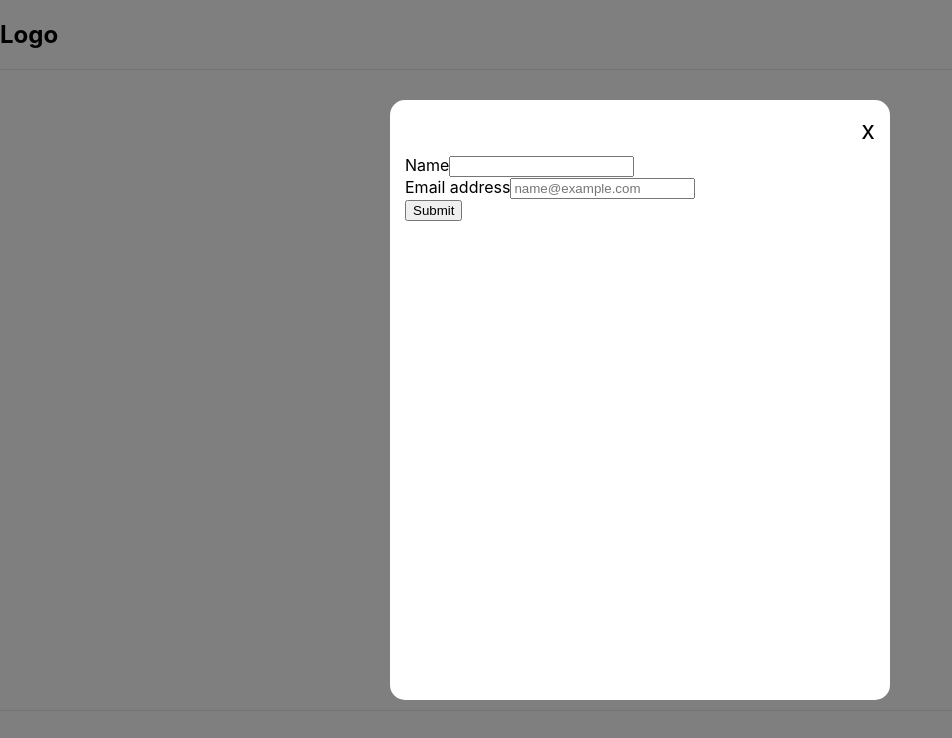
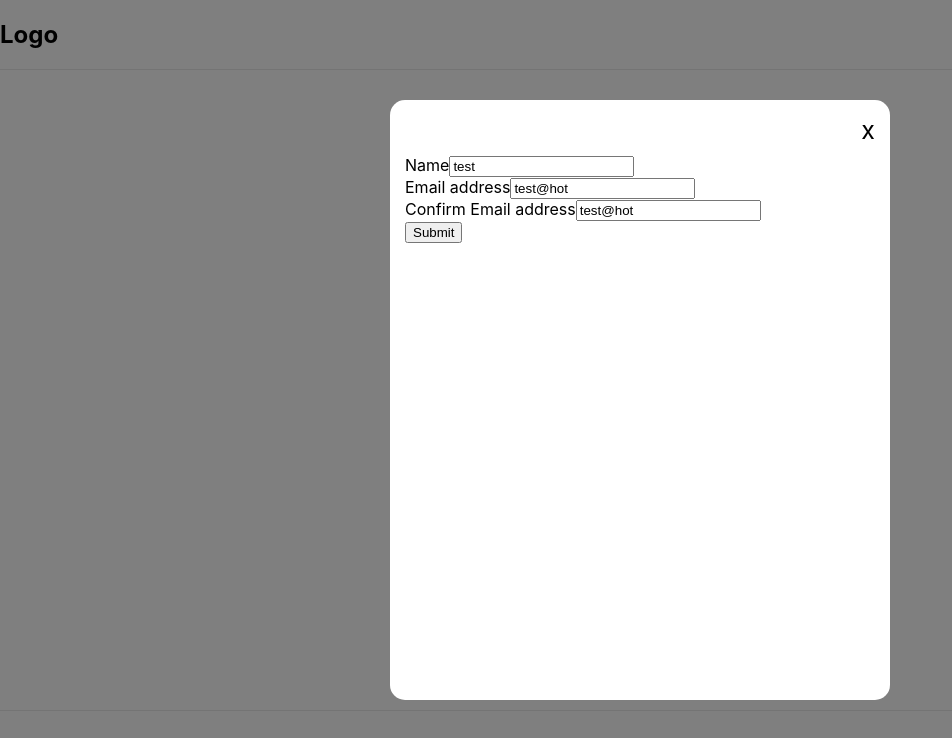
Before and after one commit to liamasis/broccoliandco, a Next.js app: page / in a window 1280 px wide. Both pictures are taken after a click on the button "Open Modal". Shown: the top 738 px of the page, without its empty margins (0-952 px from the left). Built offline with nearby package versions, Linux system fonts and the light colour scheme.

Commit message:
state working? form working with values.

```diff
--- a/components/form.js
+++ b/components/form.js
@@ -1,11 +1,32 @@
+import LoginUser from '../helpers/auth'
 import React from 'react';
+import { useState } from 'react';
 
-export const Form = ({ onSubmit }) => {
-  return (
-    <form onSubmit={onSubmit}>
+function Form() {
+
+ /*  const [name, setName] = useState('');
+  const [email, setEmail] = useState('');
+  const [confirmEmail, setConfirmEmail] = useState('');
+   */
+
+  const handleSubmit = async (event) => {
+    event.preventDefault();
+    const data = {
+      name: event.target.name.value,
+      email: event.target.email.value,
+    }
+
+
+    console.log(data);
+    LoginUser( data );
+  }
+
+
+     return (
+    <form onSubmit={handleSubmit}>
       <div className="form-group">
         <label htmlFor="name">Name</label>
-        <input className="form-control" id="name" />
+        <input className="form-control" id="name" defaultValue="test"/>
       </div>
       <div className="form-group">
         <label htmlFor="email">Email address</label>
@@ -14,6 +35,17 @@ export const Form = ({ onSubmit }) => {
           className="form-control"
           id="email"
           placeholder="name@example.com"
+          defaultValue="test@hot"
+        />
+      </div>
+      <div className="form-group">
+        <label htmlFor="email">Confirm Email address</label>
+        <input
+          type="email"
+          className="form-control"
+          id="confirmemail"
+          placeholder="name@example.com"
+          defaultValue="test@hot"
         />
       </div>
       <div className="form-group">
@@ -22,6 +54,7 @@ export const Form = ({ onSubmit }) => {
         </button>
       </div>
     </form>
-  );
+  )
+
 };
 export default Form;
--- /dev/null
+++ b/helpers/auth.js
@@ -0,0 +1,17 @@
+import axios from 'axios';
+import qs from 'qs';
+
+export const LoginUser = async ( data ) => {
+    console.log(data);
+    const options = {
+        method: 'POST',
+        headers: { 'content-type': 'application/x-www-form-urlencoded' },
+        data: { data },
+        url: 'https://us-central1-blinkapp-684c1.cloudfunctions.net/fakeAuth',
+      };
+
+    const { crazydata } = await axios(options);
+    console.log(crazydata);
+}
+
+export default LoginUser;
--- a/package.json
+++ b/package.json
@@ -9,7 +9,9 @@
     "lint": "next lint"
   },
   "dependencies": {
+    "axios": "^1.1.3",
     "next": "12.3.1",
+    "qs": "^6.11.0",
     "react": "18.2.0",
     "react-burger-menu": "^3.0.8",
     "react-dom": "18.2.0",
```
Also changed, not shown: 1 other file (tests, documents, lock files or other folders).
